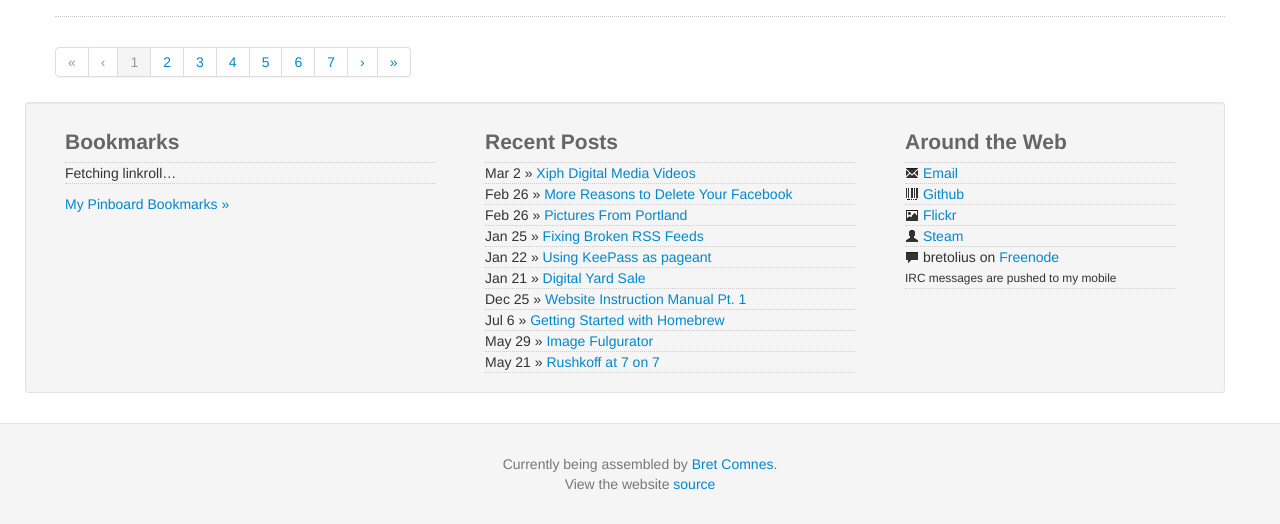
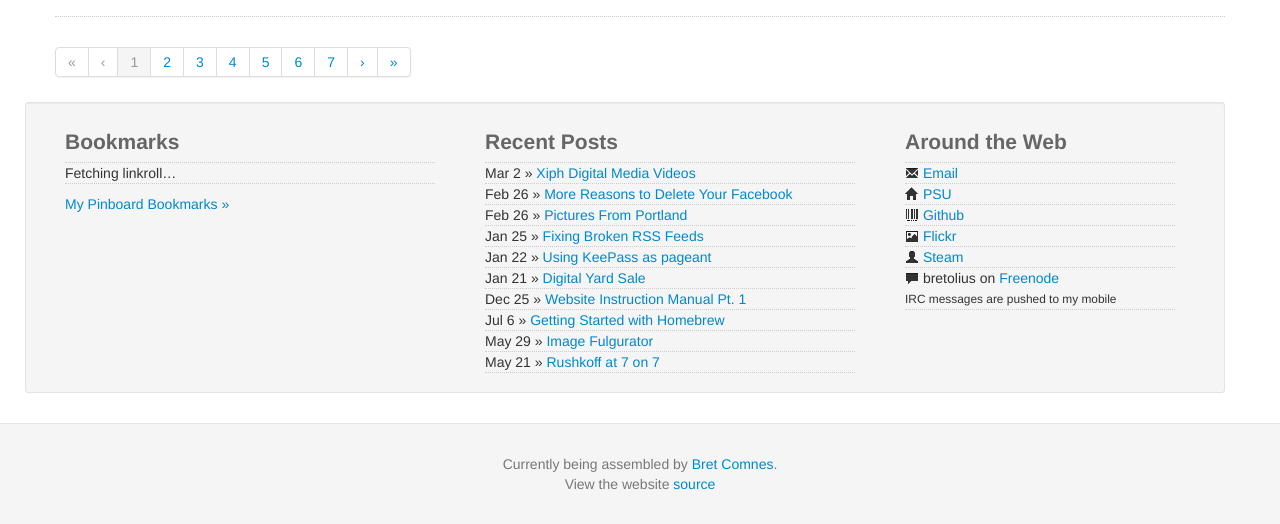
Before and after one commit to bcomnes/old-bret.io, a Jekyll site: the page built from index.html, in a window 1280 px wide and 900 px high, scrolled down 3340 px, cut to the strip 376-900 px from the top of the window. Built offline with Jekyll 4.4.1, drawn with Linux system fonts in a browser that asks for light colours; Markdown is read by kramdown in place of the engine named in the settings; the list of posts is cut into pages by our own code.

Commit message:
Added PSU link

```diff
--- a/_includes/asides/around_web.html
+++ b/_includes/asides/around_web.html
@@ -2,6 +2,7 @@
   <h1>Around the Web</h1>
   <ul id="around_web">
       <li><i class="icon-envelope"></i> <script type="text/javascript" src="/assets/js/email.js" itemprop="email" > </script></li>
+      <li><i class="icon-home"></i> <a href="http://web.pdx.edu/~bcomnes/">PSU</a></li>
       <li><i class="icon-barcode"></i> <a href="https://github.com/bcomnes">Github</a></li>
       <li><i class="icon-picture"></i> <a href="http://www.flickr.com/photos/bretc/">Flickr</a></li>
       <li><i class="icon-user"></i> <a href="http://steamcommunity.com/id/bret/">Steam</a></li>
```
